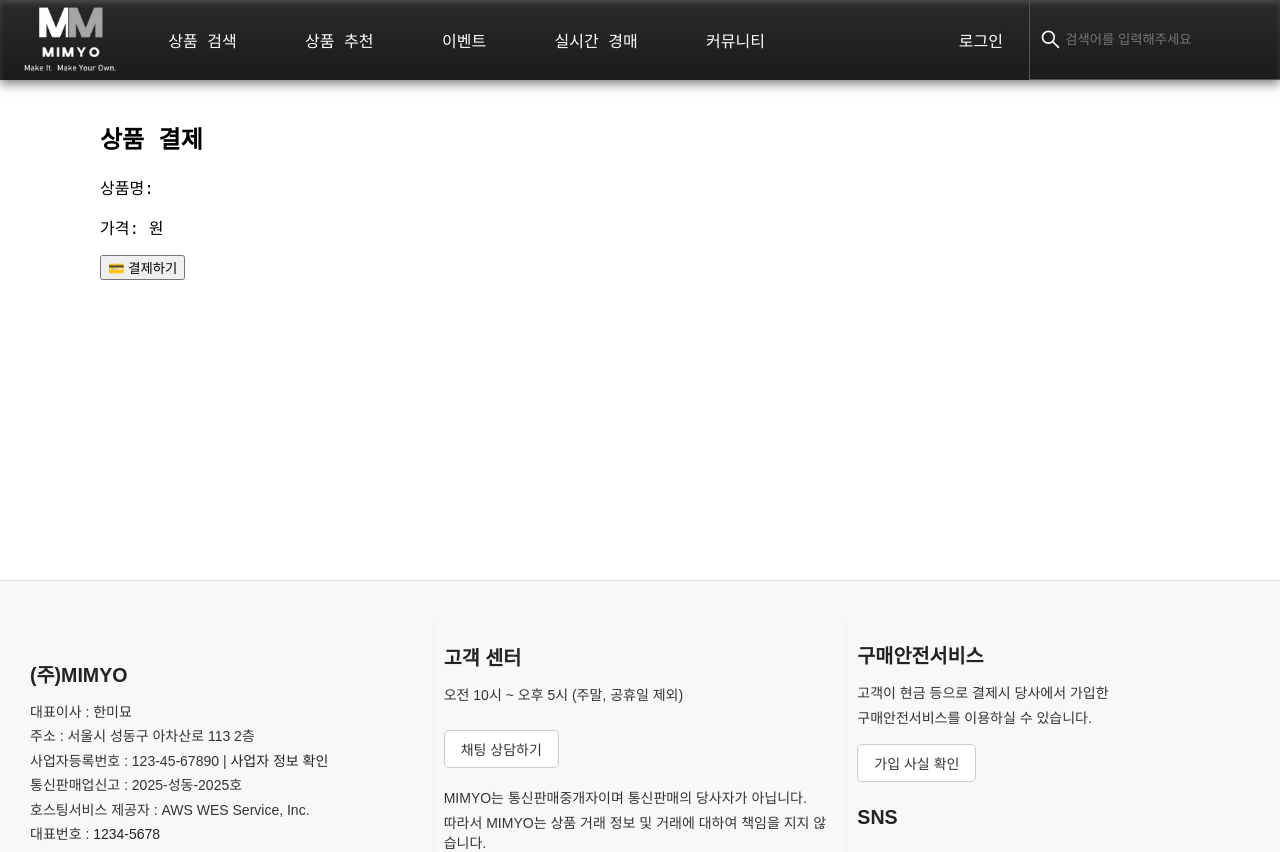
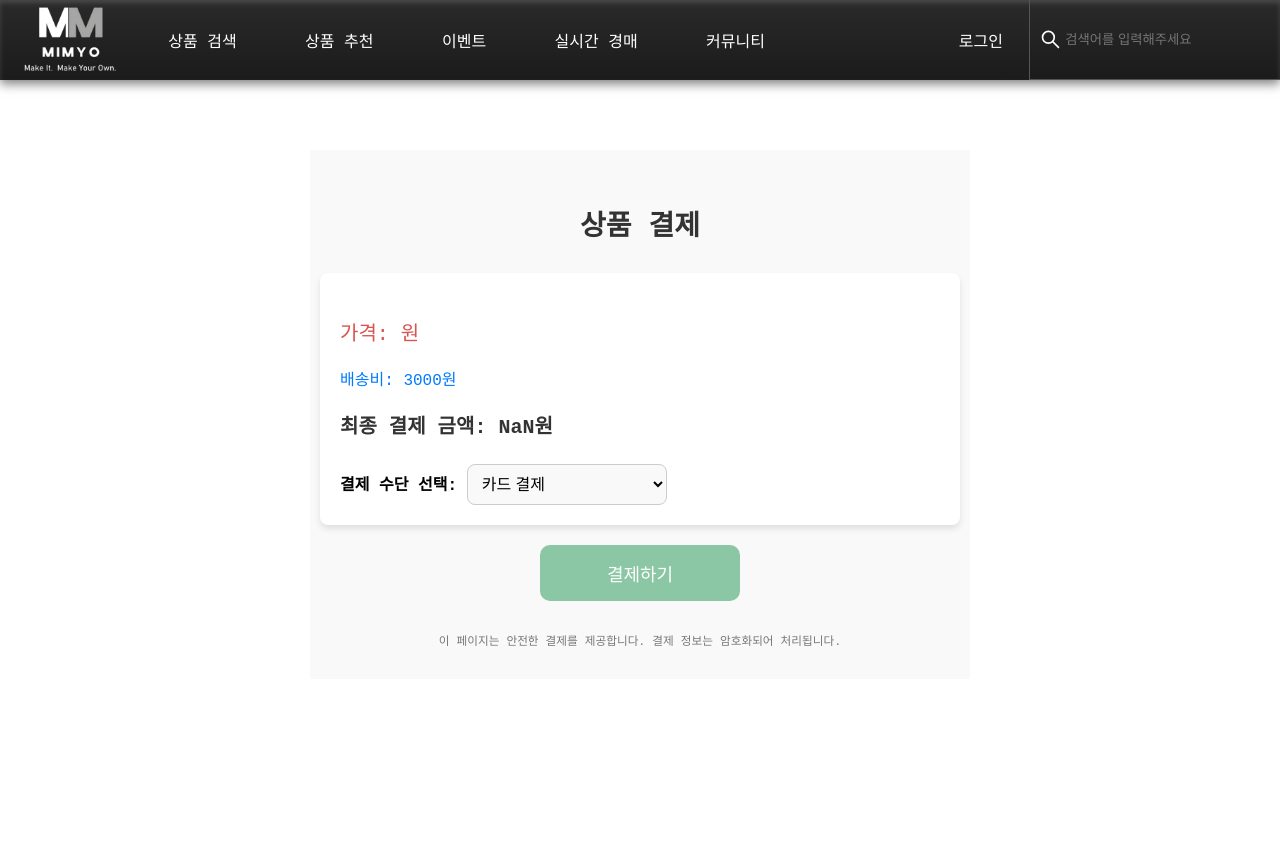
Before and after one commit to ICT-FINAL/ict_final, a React (Create React App) app in the folder front/: page /product/buying in a window 1280 px wide. Shown: the top 852 px of the page. Built offline with nearby package versions, Linux system fonts and the light colour scheme; a web font is replaced by a local one.

Commit message:
결제 하는중

```diff
--- a/front/src/css/view/product.css
+++ b/front/src/css/view/product.css
@@ -658,3 +658,142 @@
     width: 750px;
     margin: 0 auto;
 }
+
+/* 상품구매 */
+.product-buy-container {
+    padding: 30px;
+    background-color: #f9f9f9;
+    display: flex;
+    flex-direction: column;
+    align-items: center;
+    max-width: 600px;
+    margin: 0 auto;
+  }
+
+  .product-buy-header {
+    font-size: 28px;
+    font-weight: bold;
+    color: #333;
+    margin-bottom: 30px;
+  }
+  .product-buy-info {
+    background: #ffffff;
+    padding: 20px;
+    border-radius: 8px;
+    box-shadow: 0 4px 6px rgba(0, 0, 0, 0.1);
+    width: 100%;
+    margin-bottom: 20px;
+  }
+
+  .product-buy-name {
+    font-size: 24px;
+    color: #444;
+    font-weight: 500;
+  }
+
+  .buy-price {
+    font-size: 20px;
+    color: #d9534f;
+    margin: 10px 0;
+  }
+
+  .selected-options {
+    margin-top: 20px;
+    font-size: 16px;
+    color: #666;
+  }
+
+  .selected-option-item {
+    margin-bottom: 12px;
+    line-height: 1.6;
+    font-weight: 400;
+  }
+
+  .selected-options strong {
+    font-weight: bold;
+    color: #000000;
+}
+.payment-button {
+    background-color: #8CC7A5;
+    color: white;
+    border: none;
+    padding: 15px 30px;
+    font-size: 18px;
+    border-radius: 10px;
+    cursor: pointer;
+    width: 100%;
+    max-width: 200px;
+    transition: background-color 0.3s ease;
+}
+
+.payment-button:hover {
+    background-color: #4a7b63;
+}
+
+.shipping-discount-info {
+    margin-top: 20px;
+    font-size: 16px;
+    color: #666;
+}
+
+.shipping-fee,
+.discount {
+    margin: 5px 0;
+    font-weight: 500;
+}
+
+.shipping-fee {
+    color: #007bff;
+}
+
+.discount {
+    color: #d9534f;
+}
+
+.final-price {
+    margin-top: 20px;
+    font-size: 20px;
+    color: #333;
+    font-weight: bold;
+}
+
+.payment-method {
+    margin-top: 20px;
+    font-size: 16px;
+}
+
+.payment-select {
+    padding: 10px;
+    margin-top: 5px;
+    font-size: 16px;
+    width: 100%;
+    max-width: 200px;
+    border: 1px solid #ccc;
+    border-radius: 8px;
+    background-color: #f9f9f9;
+}
+
+.security-notice {
+    margin-top: 30px;
+    font-size: 14px;
+    color: #777;
+    text-align: center;
+}
+
+.coupon-info {
+    margin-top: 20px;
+    font-size: 16px;
+    color: #666;
+}
+
+.coupon-description {
+    margin: 5px 0;
+    font-weight: 500;
+}
+
+.coupon-discount {
+    color: #d9534f;
+    font-weight: bold;
+}
+
+/* 상품구매 끝 */
--- a/front/src/view/product/ProductBuy.jsx
+++ b/front/src/view/product/ProductBuy.jsx
@@ -1,22 +1,23 @@
-import React from "react";
 import { useLocation } from "react-router-dom";
 
 function ProductBuy() {
   const location = useLocation();
-  const { productId, totalPrice, productName,selectedOptions } = location.state || {};
+  const { productId, totalPrice, productName, selectedOptions } = location.state || {};
+
+  const shippingFee = 3000; // 예시 배송비
+  const finalPrice = totalPrice + shippingFee;
+
   const handlePayment = () => {
     if (!window.TossPayments) {
       alert("TossPayments SDK가 로드되지 않았습니다.");
       return;
     }
-    const tossPayments = window.TossPayments(
-      "test_ck_ORzdMaqN3w2RZ1XBgmxM85AkYXQG"
-    );
+    const tossPayments = window.TossPayments("test_ck_ORzdMaqN3w2RZ1XBgmxM85AkYXQG");
     const orderId = "orderId-" + new Date().getTime();
-    console.log(selectedOptions);
+
     tossPayments
       .requestPayment("카드", {
-        amount: totalPrice,
+        amount: finalPrice,
         orderId,
         orderName: productName,
         customerName: "홍길동",
@@ -29,11 +30,51 @@ function ProductBuy() {
   };
 
   return (
-    <div style={{ padding: "100px" }}>
-      <h2>상품 결제</h2>
-      <p>상품명: {productName}</p>
-      <p>가격: {totalPrice}원</p>
-      <button onClick={handlePayment}>💳 결제하기</button>
+    <div style={{ paddingTop: '150px' }}>
+      <div className="product-buy-container">
+        <h2 className="product-buy-header">상품 결제</h2>
+        <div className="product-buy-info">
+          <h3 className="product-buy-name">{productName}</h3>
+          <p className="buy-price">가격: {totalPrice}원</p>
+
+          {selectedOptions && selectedOptions.length > 0 && (
+            <div className="selected-options">
+              <strong>선택된 옵션:</strong>
+              <ul>
+                {selectedOptions.map((item, index) => (
+                  <li key={index} className="selected-option-item">
+                    {item.option.optionName}
+                    {item.subOption && ` - ${item.subOption.categoryName} (+${item.subOption.additionalPrice}원)`}
+                    x {item.quantity}
+                  </li>
+                ))}
+              </ul>
+            </div>
+          )}
+
+          <div className="shipping-discount-info">
+            <p className="shipping-fee">배송비: {shippingFee}원</p>
+          </div>
+
+          {/* 결제 금액 최종 안내 */}
+          <div className="final-price">
+            <strong>최종 결제 금액: {finalPrice}원</strong>
+          </div>
+
+          <div className="payment-method">
+            <strong>결제 수단 선택: </strong>
+            <select className="payment-select">
+              <option value="card">카드 결제</option>
+            </select>
+          </div>
+        </div>
+
+        <button className="payment-button" onClick={handlePayment}>결제하기</button>
+
+        <div className="security-notice">
+          <small>이 페이지는 안전한 결제를 제공합니다. 결제 정보는 암호화되어 처리됩니다.</small>
+        </div>
+      </div>
     </div>
   );
 }
```
Also changed, not shown: 1 other file (tests, documents, lock files or other folders).
